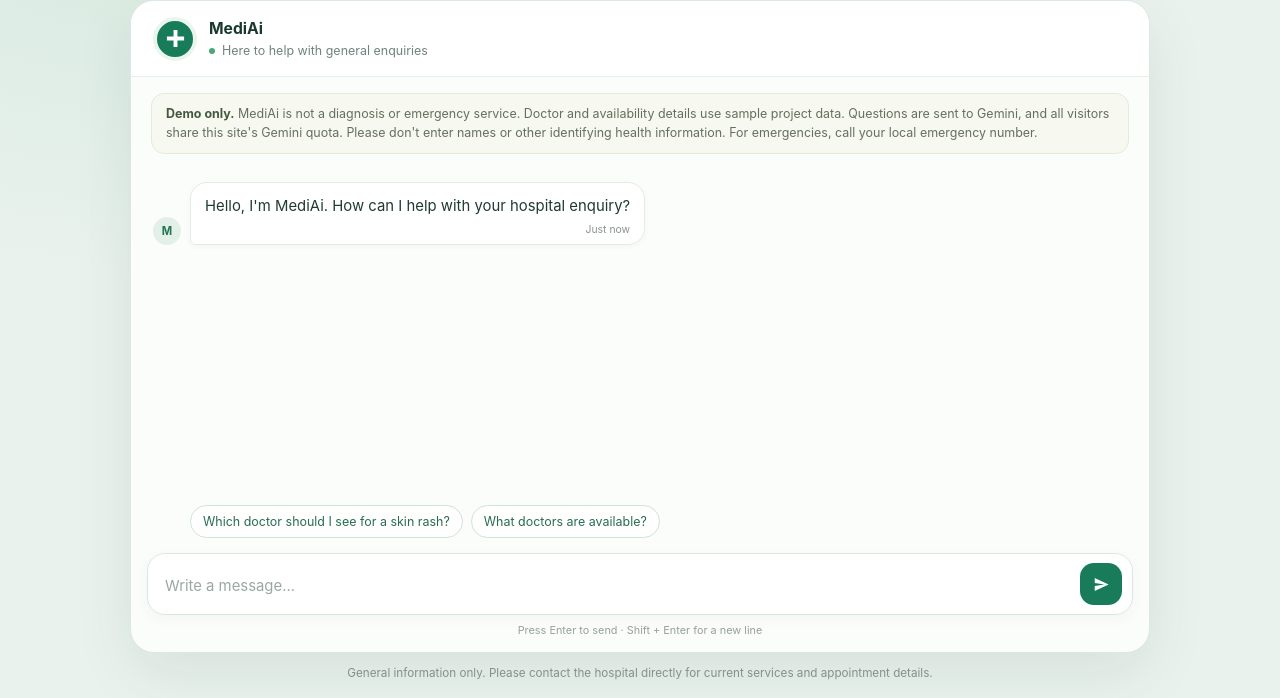
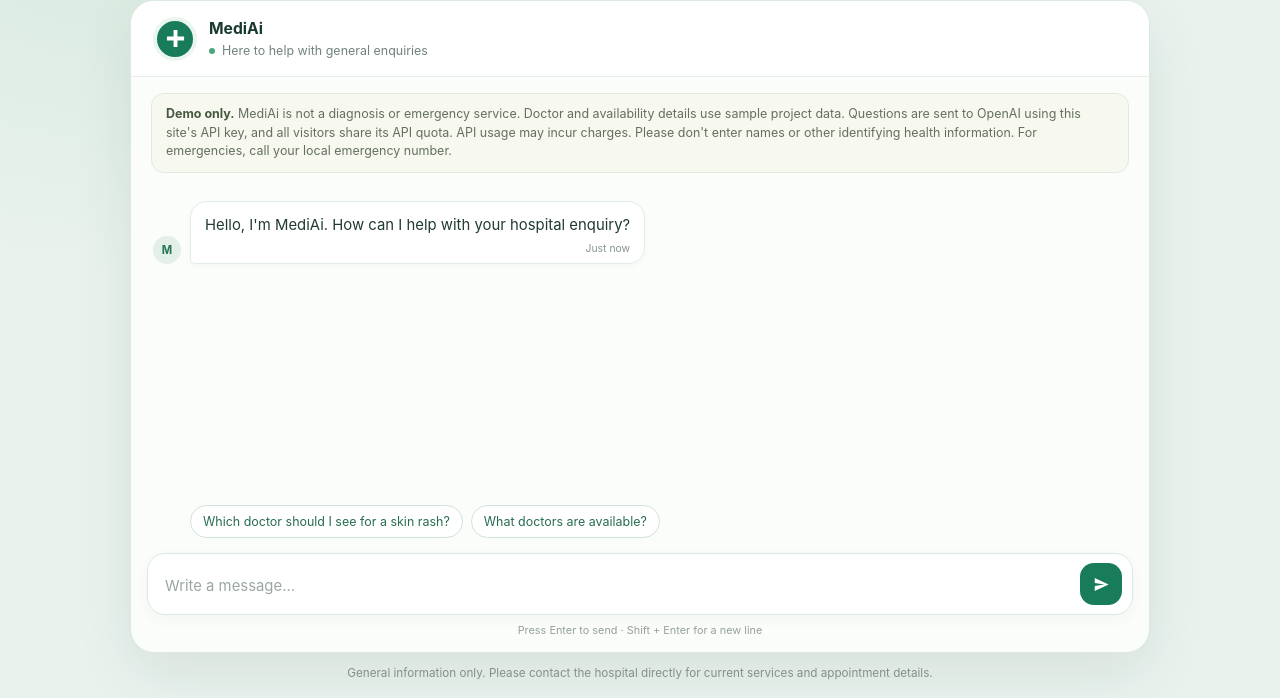
Before and after one commit to shahadmuhammed666-create/mediai-hospital-enquiry-agent, a Flask app: page / in a window 1280 px wide. Shown: the part 102-800 px from the top of the page. Run offline with Flask 3, Linux system fonts and the light colour scheme.

Commit message:
Update MediAi provider notice
Co-authored-by: Copilot <223556219+Copilot@users.noreply.github.com>

```diff
--- a/templates/index.html
+++ b/templates/index.html
@@ -44,9 +44,10 @@
         <div class="notice" role="note">
           <strong>Demo only.</strong> MediAi is not a diagnosis or emergency
           service. Doctor and availability details use sample project data.
-          Questions are sent to Gemini, and all visitors share this site's
-          Gemini quota. Please don't enter names or other identifying health
-          information. For emergencies, call your local emergency number.
+          Questions are sent to OpenAI using this site's API key, and all
+          visitors share its API quota. API usage may incur charges. Please
+          don't enter names or other identifying health information. For
+          emergencies, call your local emergency number.
         </div>
 
         <div id="conversation" class="conversation" aria-live="polite">
```
Also changed, not shown: tests/test_web.py (+2 -0 lines).
